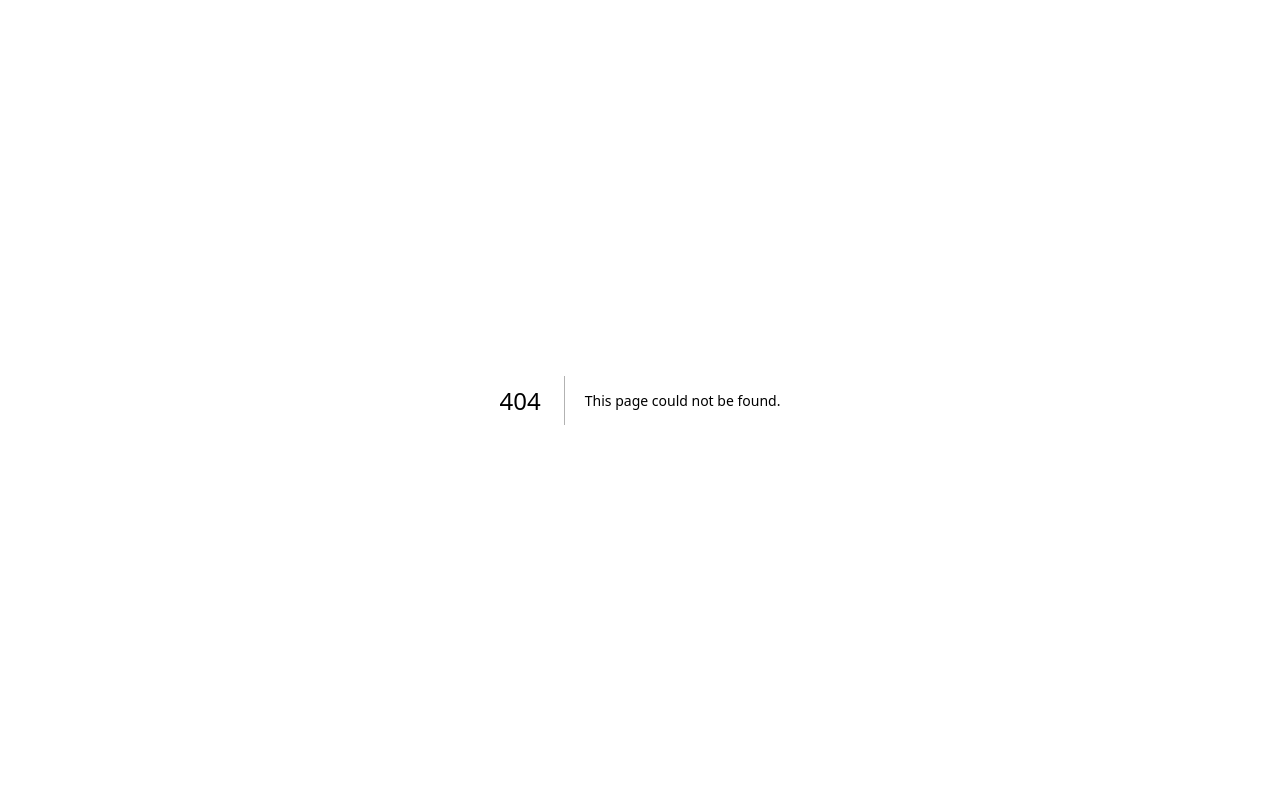
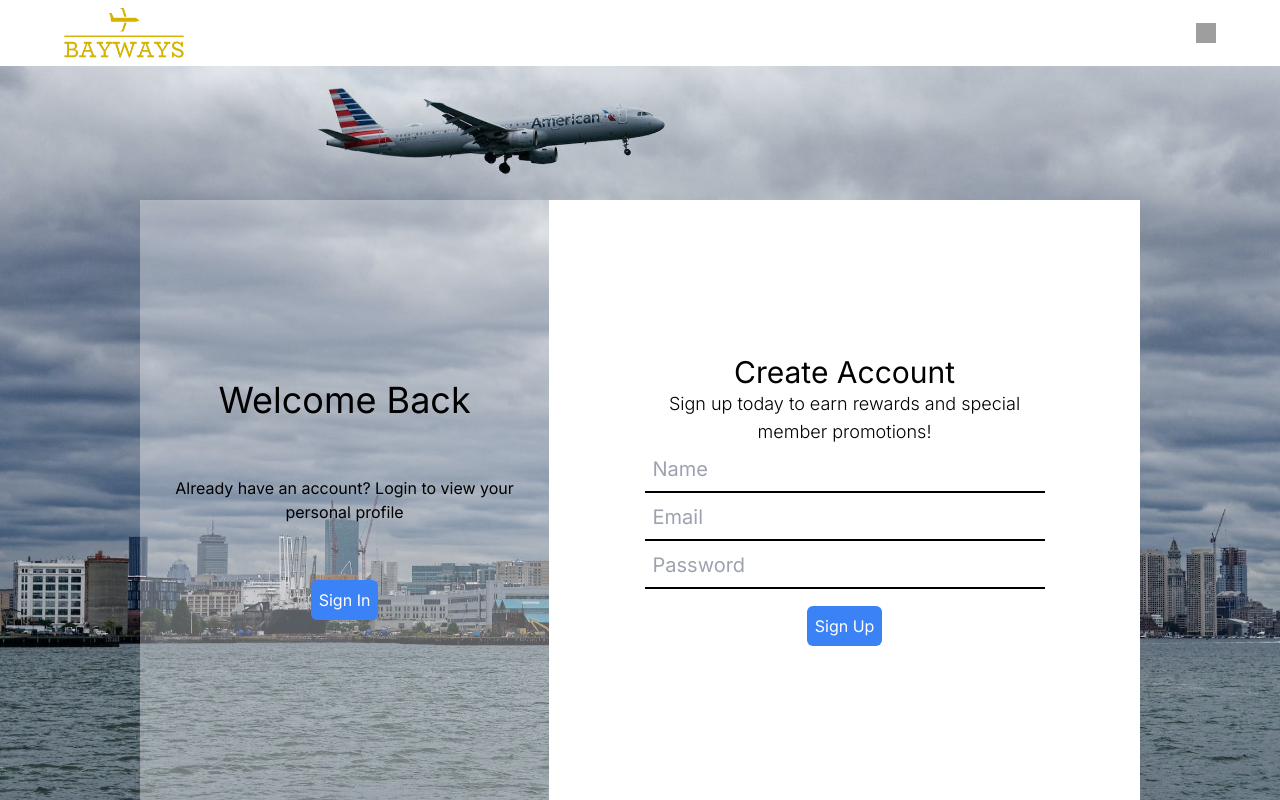
Before and after one commit to nibilmathew/bayways, a Next.js app: page /loginn in a window 1280 px wide. Before the commit this address had no page. Built offline with nearby package versions, Linux system fonts and the light colour scheme; grey boxes are pictures that could not be loaded.

Commit message:
feat : loginPage

```diff
--- /dev/null
+++ b/src/app/loginn/page.tsx
@@ -0,0 +1,67 @@
+import Image from 'next/image'
+import Searching from '../components/searching'
+
+
+export default function Home() {
+    return (
+        <main className='realtive flex flex-col w-full h-full min-h-screen justify-between  '>
+            <img src="plane4.jpg" className='absolute z-[-1] object-cover w-full h-full ' />
+
+            {/* navigation bar */}
+            <nav className='flex items-center justify-between bg-[#ffffff]  px-[4rem] py-2 z-10'>
+                <div>
+                    <img className='h-[50px] w-[120px] ' src='./logo1.png' alt='logo'></img>
+                </div>
+                <div className='flex space-x-5'>
+{/*background image */}
+                    <img className='h-[20px] w-[20px]' src='city1.jpg' alt='user_logo'></img>
+                </div>
+            </nav>
+            <div className='w-full h-full flex items-center justify-center'>
+                <div className='flex w-[1000px] h-[600px]  items-center justify-center  '>
+                    <div className='h-full w-[45%]  bg-[#ffffff59] flex flex-col justify-center items-center'>
+                        <div className='text-black text-4xl '>Welcome Back</div>
+                        <div className='text-black text-center p-5 text-1xl mt-9'>Already have an account? Login to view your personal profile </div>
+                        <button className='bg-blue-500 text-white p-2 mt-9 rounded-md cursor-pointer'>
+                            Sign In
+                        </button>
+                    </div>
+
+
+                    <div className='flex flex-col justify-center items-center h-full w-[65%] bg-white'>
+                        <div className='text-3xl text-black opacity-100'> Create Account </div>
+
+                        <div className='text-lg font-light w-[70%] text-black opacity-100 text-center'> Sign up today to earn rewards and special member promotions! </div>
+                        <div className='border-black b-2 w-fit '>
+                            <input className='w-[400px] border-black border-b-2 m-[1px] p-2 text-xl '
+                            placeholder='Name' />
+                        </div>
+                        <div className='border-black b-2 w-fit '>
+                            <input className='w-[400px] border-black border-b-2 m-[1px] p-2 text-xl '
+                            placeholder='Email' />
+                        </div>
+                        <div className='border-black b-2 w-fit '>
+                            <input className='w-[400px] border-black border-b-2 m-[1px] p-2 text-xl '
+                            placeholder='Password' />
+                        </div>
+                         {/* Sign Up Button */}
+                         <button className='bg-blue-500 text-white p-2 mt-4 rounded-md cursor-pointer'>
+                            Sign Up
+                        </button>
+                    </div>
+                </div>
+
+            </div>
+
+
+
+
+
+
+
+
+
+
+        </main>
+    )
+}
```
Also changed, not shown: 1 other file (tests, documents, lock files or other folders).
